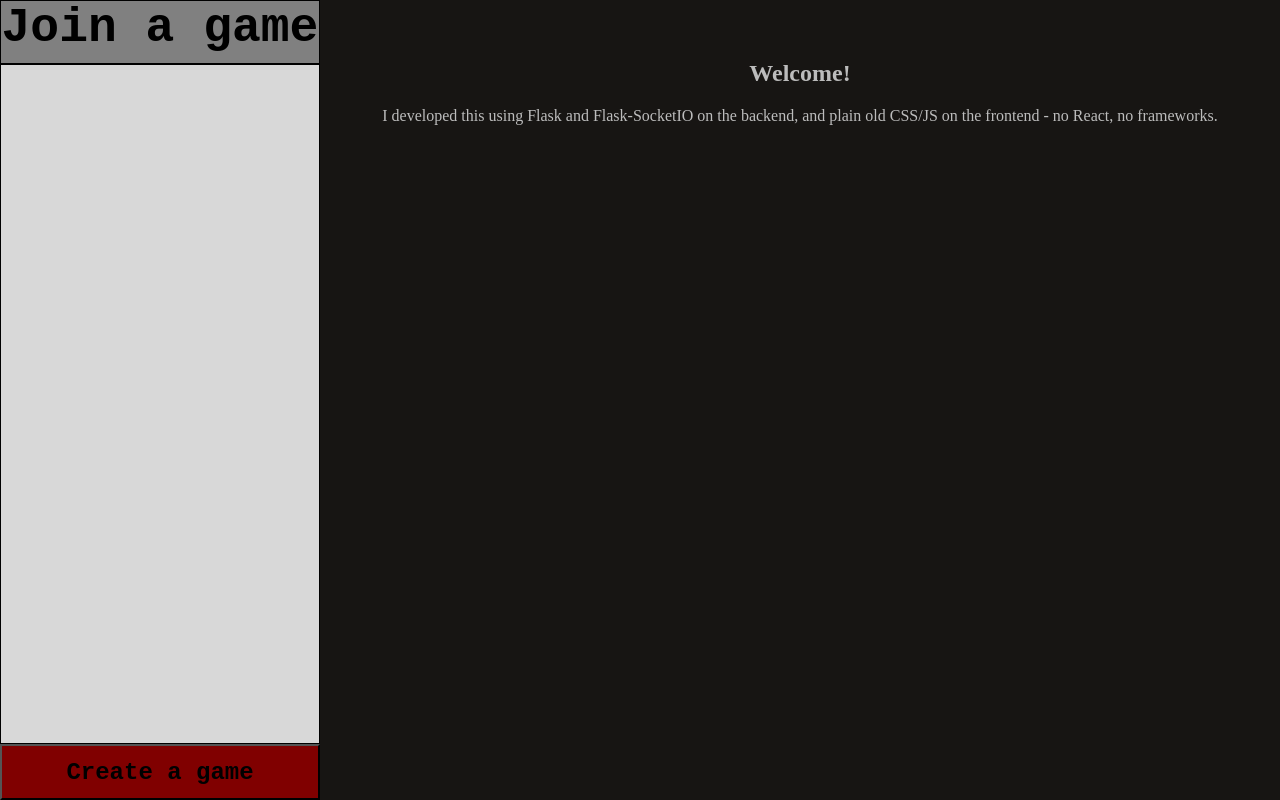
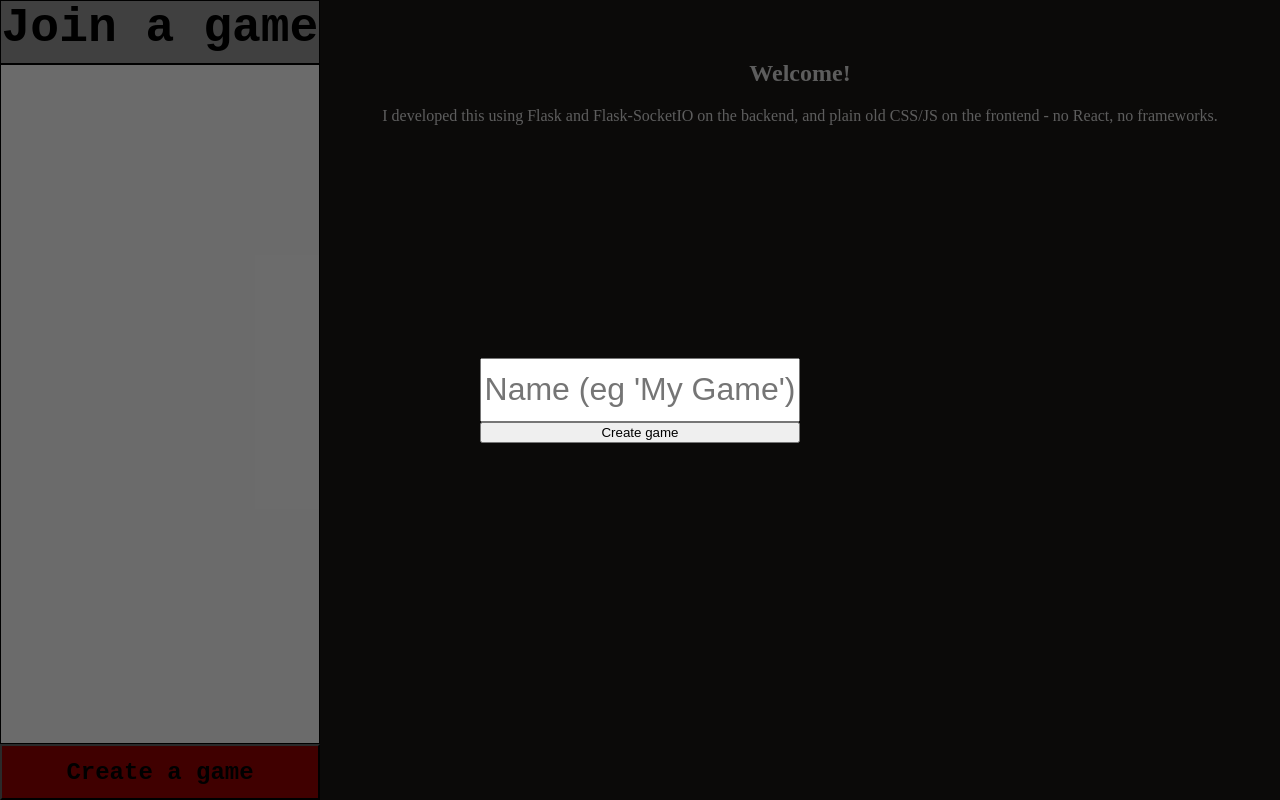
Before and after one commit to Diamondshatter2/hidden-cannon, a Flask app: page / in a window 1280 px wide. Run offline with Flask 3, Linux system fonts and the light colour scheme; some libraries are stand-ins or nearby versions.

Commit message:
new game popup form

```diff
--- a/static/stylesheets/lobby.css
+++ b/static/stylesheets/lobby.css
@@ -85,15 +85,6 @@ body {
     flex-direction: column;
 }
 
-#game_name {
-    height: 8vh;
-    width: 25vw;
-    font-size: 4vh;
-    padding: 0;
-    box-sizing: border-box;
-    text-align: center;
-}
-
 #info {
     flex-grow: 1;
     padding: 5vh;
@@ -103,7 +94,7 @@ body {
 
 #new_game_popup_overlay {
     display: flex;
-    display: none;
+    /* display: none; */
     position: fixed;
     left: 0;
     top: 0;
@@ -118,3 +109,12 @@ body {
 #new_game_form {
     /**/
 }
+
+#game_name {
+    height: 8vh;
+    width: 25vw;
+    font-size: 4vh;
+    padding: 0;
+    box-sizing: border-box;
+    text-align: center;
+}
--- a/templates/lobby.html
+++ b/templates/lobby.html
@@ -23,10 +23,8 @@
         </div>
         <div id="new_game_popup_overlay">
             <form id="new_game_form">
-                <span class="close">&times;</span>
-                <h2>Menu</h2>
-                <p>This is your modal content.</p>
-                <button id="closeModal">Close</button>
+                <input id="game_name" autocomplete="off" placeholder="Name (eg 'My Game')"></input>
+                <button id="new_game_submit">Create game</button>
             </form>
         </div>
         <div id="info">
```
